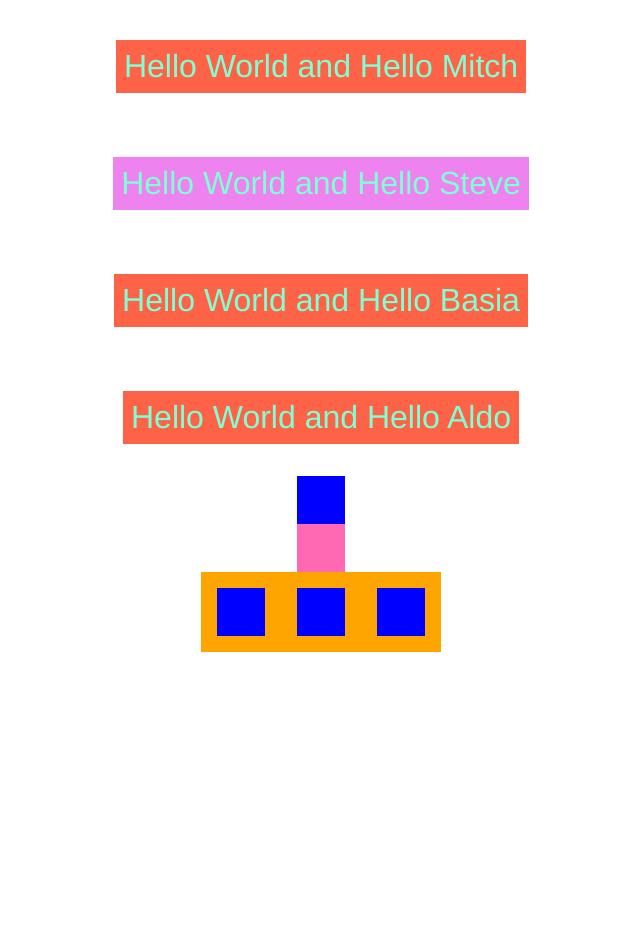
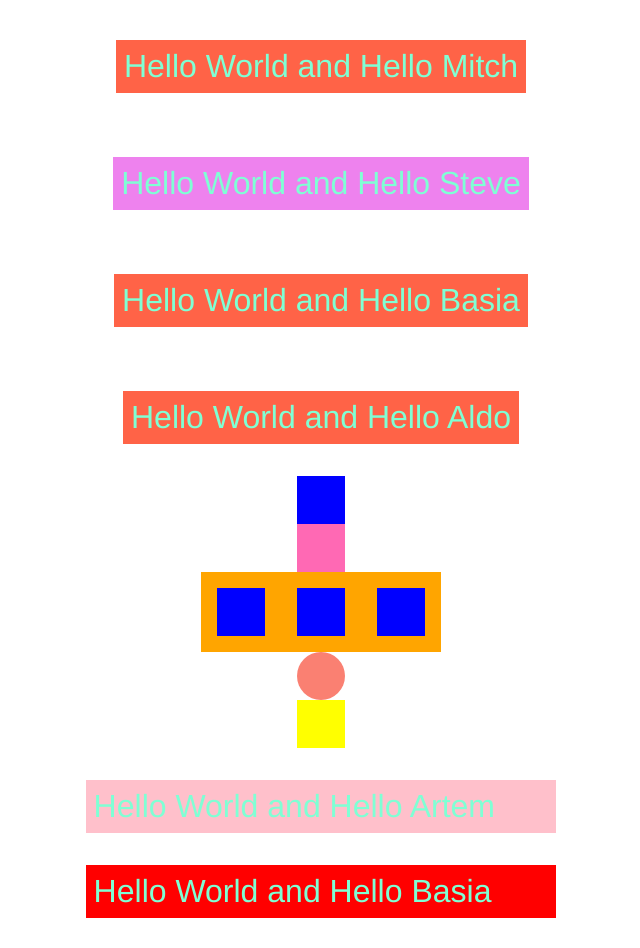
Before and after one commit to CodeCoreYVR/react-demo-jan-2017, a React (Create React App) app: page / in a window 1280 px wide. Shown: the top 948 px of the page, without its empty margins (319-959 px from the left). Before the commit the page ends 800 px from the top, so only its background shows below. Built offline with nearby package versions, Linux system fonts and the light colour scheme.

Commit message:
Add solution to Shape exercise and add dynamic Greetings component

```diff
--- /dev/null
+++ b/Greetings.js
@@ -0,0 +1,15 @@
+import React from 'react';
+import HelloWorld from './HelloWorld'
+
+// The Greetings component is going an array of names as prop, names.
+// (e.g. ['Artem', 'Basia', 'Fernando', 'Bernardo'])
+// It's going generate a list of greetings for each name
+export default props => {
+  const helloWorlds = props.names.map(
+    name => <HelloWorld name={name} />
+  );
+
+  return <div>
+    { helloWorlds }
+  </div>
+}
--- /dev/null
+++ b/src/Greetings.js
@@ -0,0 +1,19 @@
+import React from 'react';
+import HelloWorld from './HelloWorld'
+
+
+const sample = (arr) => arr[Math.floor(Math.random() * arr.length)];
+
+// The Greetings component is going an array of names as prop, names.
+// (e.g. ['Artem', 'Basia', 'Fernando', 'Bernardo'])
+// It's going generate a list of greetings for each name
+export default props => {
+  const colors = ['Red', 'Blue', 'Green', 'Pink'];
+  const helloWorlds = props.names.map(
+    name => <HelloWorld name={name} bgColor={sample(colors)} />
+  );
+
+  return <div>
+    { helloWorlds }
+  </div>
+}
--- /dev/null
+++ b/src/Shape.js
@@ -0,0 +1,28 @@
+import React from 'react';
+
+// This will be a Shape component. It will take a type and a
+// color prop:
+// - type: defines whether it is a circle or a square
+// - color: defines its backgroundColor
+export default props => {
+  return <div style={{
+    // Check and use the color prop, otherwise check and use the bgColor prop,
+    // otherwise use the default 'Blue' color
+    backgroundColor: props.color || props.bgColor || 'Blue',
+    height: '3rem',
+    width: '3rem',
+    borderRadius: props.type === 'circle' ? '999999px' : '0px'
+  }} className='square'></div>;
+}
+
+/* 👇 version where styles is passed as a variable
+export default props => {
+  const styles = {
+    backgroundColor: props.color || 'Blue',
+    height: '3rem',
+    width: '3rem',
+    borderRadius: props.type === 'circle' ? '999999px' : '0px'
+  }
+  return <div style={styles} className='square'></div>;
+}
+*/
--- a/src/Square.js
+++ b/src/Square.js
@@ -1,5 +1,7 @@
 import React from 'react';
+import Shape from './Shape';
 
+/*
 export default props => {
   // You can also inline the style object directly into
   // jsx as long as you put the object inside { ... }
@@ -9,3 +11,11 @@ export default props => {
     width: '3rem'
   }} className='square'></div>;
 }
+*/
+
+export default function (props) {
+  // Using the spread operator, we can pass all properties of an
+  // object as props to a component
+  // In the case below, we hand over all props to our child component
+  return <Shape type="square" {...props} />
+}
--- a/src/index.js
+++ b/src/index.js
@@ -6,12 +6,15 @@ import HelloWorld from './HelloWorld';
 // value imported from the file or packages that comes after `from`
 import Square from './Square';
 import Rectangle from './Rectangle';
+import Shape from './Shape';
+import Greetings from './Greetings';
 
 const App = props => {
   const styles = {
     display: 'flex',
     flexFlow: 'column',
-    alignItems: 'center'
+    alignItems: 'center',
+    marginBottom: '100vh'
   };
   return <div style={styles}>
     <HelloWorld name="Mitch" />
@@ -21,6 +24,9 @@ const App = props => {
     <Square />
     <Square bgColor='HotPink'/>
     <Rectangle />
+    <Shape type="circle" color="Salmon" />
+    <Shape type="square" color="Yellow" />
+    <Greetings names={['Artem', 'Basia', 'Fernando', 'Bernardo', 'Steve']} />
   </div>
 }
 
```
